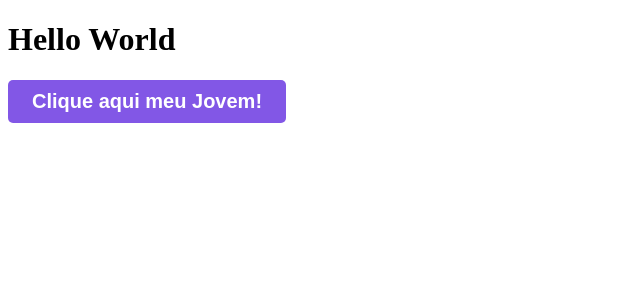
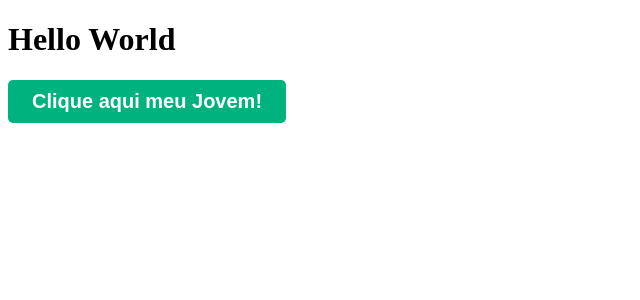
Before and after one commit to jandersonvb/ignite-shop, a Next.js app: page / in a window 1280 px wide. Shown: the top 300 px of the page, without its empty margins (0-640 px from the left). Built offline with nearby package versions, Linux system fonts and the light colour scheme.

Commit message:
feat: add colors of application

```diff
--- a/src/pages/index.tsx
+++ b/src/pages/index.tsx
@@ -1,7 +1,7 @@
 import { styled } from "@/styles";
 
 const Button = styled("button", {
-  backgroundColor: "$rocketseat",
+  backgroundColor: "$green300",
   color: '#fff',
   padding: "10px 24px",
   borderRadius: 5,
@@ -12,7 +12,7 @@ const Button = styled("button", {
   transition: "background-color 0.2s",
 
   "&:hover": {
-    backgroundColor: "#7723d8",
+    backgroundColor: "$green500",
   },
 
 
--- a/src/styles/index.ts
+++ b/src/styles/index.ts
@@ -12,7 +12,15 @@ export const {
 } = createStitches({
   theme: {
     colors: {
-      rocketseat: '#8257e6',
+      white: '#fff',
+
+      gray900: '#121214',
+      gray800: '#202024',
+      gray300: '#c4c4cc',
+      gray100: '#e1e1e6',
+
+      green500: '#00875f',
+      green300: '#00b37e',
     }
   }
 })
```
